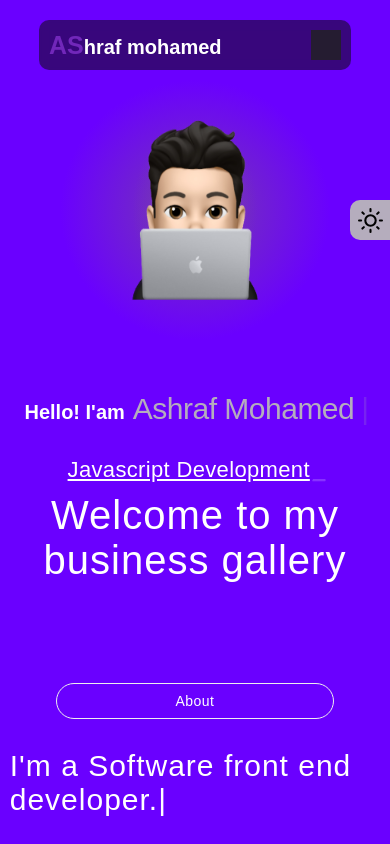
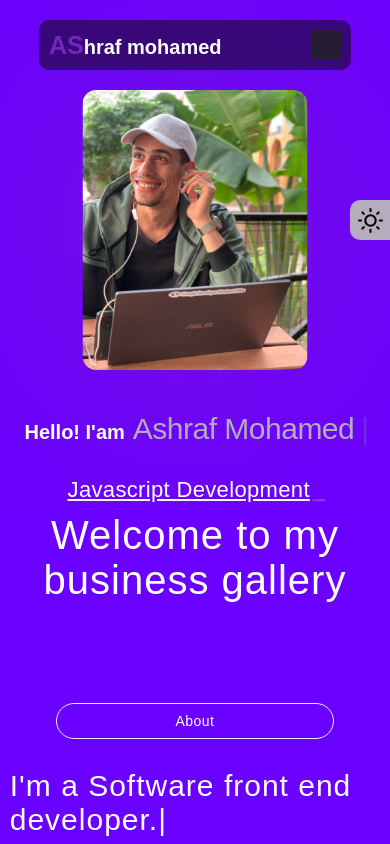
Before and after one commit to ashrafmo-1/ashrafmohamed-1_Protfolio, a React (Create React App) app: page / in a window 390 px wide. Shown: the top 844 px of the page. Built offline with nearby package versions, Linux system fonts and the light colour scheme; some icons are missing.

Commit message:
edit my photo

```diff
--- /dev/null
+++ b/src/cover/cover.js
@@ -0,0 +1,6 @@
+//================================================================================//
+//==                                                                            ==//
+//==                         Name: AShraf mohamed                               ==//
+//==                      Eng : Frond-end Programming                           ==//
+//==                                                                            ==//
+//================================================================================//
--- a/src/home/Home.jsx
+++ b/src/home/Home.jsx
@@ -1,4 +1,4 @@
-import my from "../assets/image 1.png";
+import my from "./me.jpg";
 import Theme from "../themes/Theme";
 import "./home.css";
 import { Typewriter } from "react-simple-typewriter";
--- a/src/home/home.css
+++ b/src/home/home.css
@@ -26,11 +26,6 @@ p {
   width: 385px;
   height: 431px;
   border-radius: 431px;
-  background: radial-gradient(
-    50% 50% at 50% 50%,
-    #763cac 0%,
-    rgba(50, 15, 133, 0) 100%
-  );
   position: relative;
 }
 @media (max-width: 991px) {
@@ -41,6 +36,7 @@ p {
 }
 @media (max-width: 767px) {
   .head-image {
+    margin-top: 20px;
     width: 270px;
     height: 260px;
     z-index: -1;
@@ -54,16 +50,13 @@ p {
   top: 50%;
   left: 50%;
   transform: translate(-50%, -50%);
-  background: radial-gradient(
-    50% 50% at 50% 50%,
-    #763cac 0%,
-    rgba(50, 15, 133, 0) 100%
-  );
+  box-shadow: 0px 0px 300px 0px rgba(133,39,186,0.75);
+  border-radius: 14px;
 }
 @media (max-width: 767px) {
   .head-image .my-image {
-    width: 125px;
-    height: 180px;
+    width: 225px;
+    height: 280px;
   }
 }
 .head-name {
```
Also changed, not shown: src/home/me.jpg (added).
